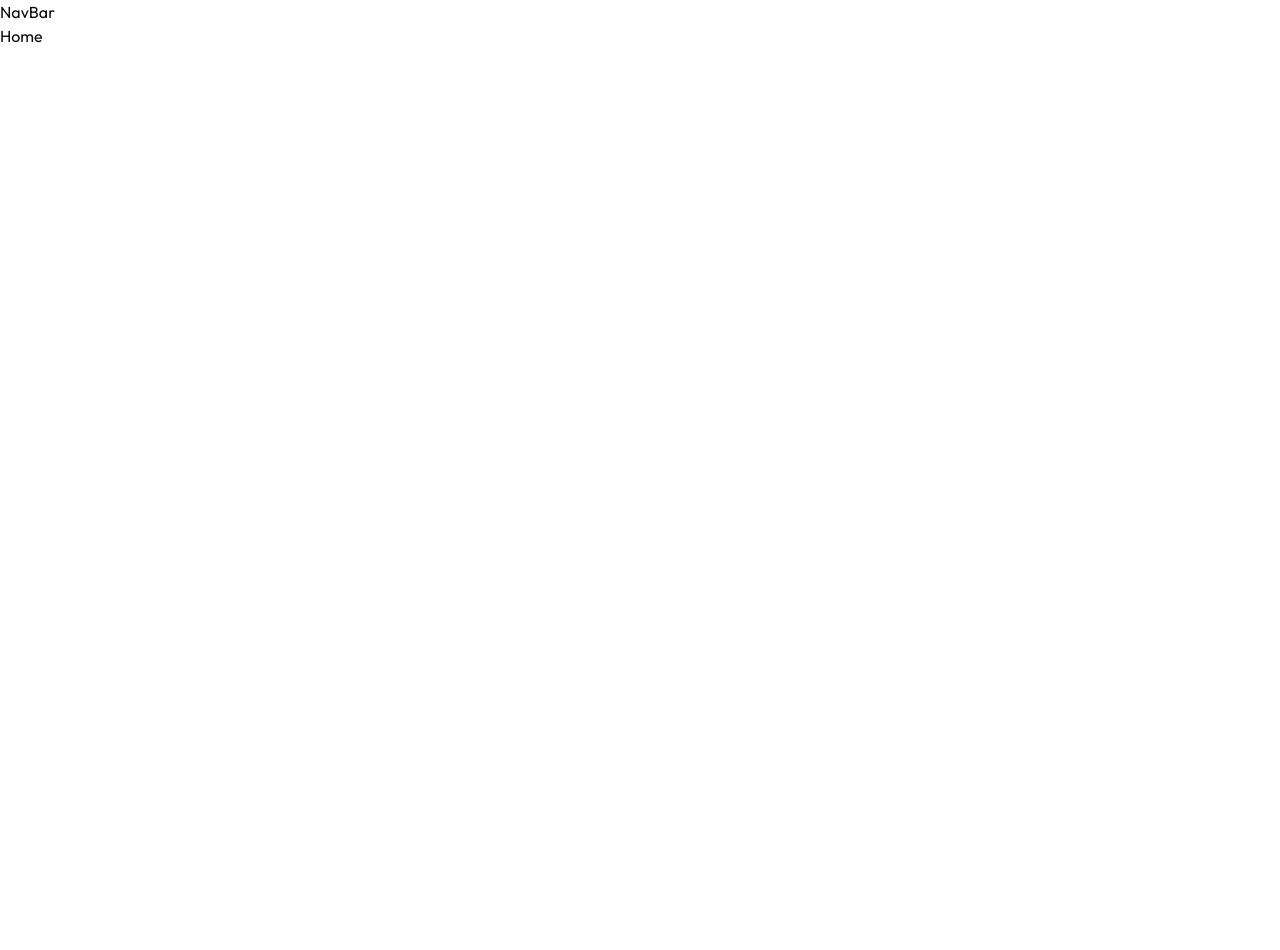
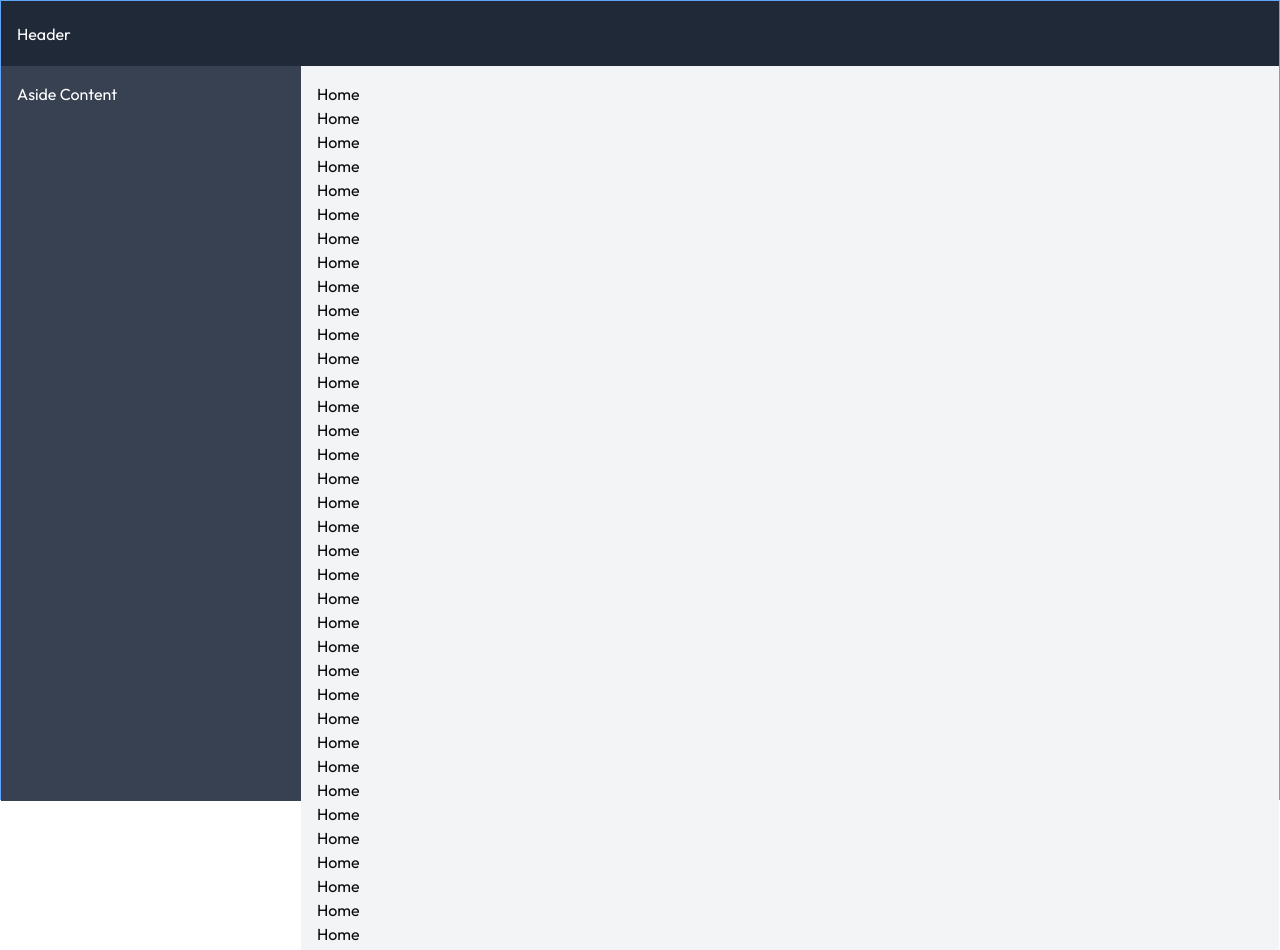
Before and after one commit to Darcyu83/nextjs-15-eslint-prettier, a Next.js app: page / in a window 1280 px wide. Shown: the top 950 px of the page. Before the commit the page ends 800 px from the top, so only its background shows below. Built offline with nearby package versions, Linux system fonts and the light colour scheme.

Commit message:
프로젝트 레이아웃 적용

```diff
--- a/package.json
+++ b/package.json
@@ -13,6 +13,7 @@
   "dependencies": {
     "class-variance-authority": "^0.7.1",
     "clsx": "^2.1.1",
+    "lucide": "^0.468.0",
     "lucide-react": "^0.468.0",
     "next": "15.1.0",
     "react": "^19.0.0",
--- a/src/app/dnd/page.tsx
+++ b/src/app/dnd/page.tsx
@@ -4,7 +4,7 @@ interface IProps {}
 
 function DND(props: IProps) {
   return (
-    <div style={{}}>
+    <div>
       <ChessBoard />
     </div>
   );
--- a/src/app/globals.css
+++ b/src/app/globals.css
@@ -33,6 +33,9 @@ body {
     --chart-4: 43 74% 66%;
     --chart-5: 27 87% 67%;
     --radius: 0.5rem;
+
+    --layout-header-height: 65px;
+    --layout-aside-nav-width: 300px;
   }
   .dark {
     --background: 0 0% 3.9%;
--- a/src/app/layout.tsx
+++ b/src/app/layout.tsx
@@ -31,10 +31,22 @@ export default function RootLayout({
     <html lang='en'>
       <body
         // className={`${geistSans.variable} ${geistMono.variable} antialiased`}
-        className={fontOutfit.className}
+        className={`${fontOutfit.className} relative h-dvh overflow-scroll border border-blue-400`}
       >
-        <h1>NavBar</h1>
-        {children}
+        <div className='grid min-h-screen grid-cols-[300px_1fr] grid-rows-[65px_auto]'>
+          {/* Header */}
+          <header className='z-1 sticky left-0 top-0 col-span-2 flex h-[65px] items-center bg-gray-800 px-4 text-white'>
+            <h1>Header</h1>
+          </header>
+
+          {/* Aside */}
+          <aside className='z-1 sticky left-0 top-[65px] h-[calc(100vh-65px)] bg-gray-700 p-4 text-white'>
+            <p>Aside Content</p>
+          </aside>
+
+          {/* Main */}
+          <main className='bg-gray-100 p-4'>{children}</main>
+        </div>
       </body>
     </html>
   );
--- a/src/app/page.tsx
+++ b/src/app/page.tsx
@@ -2,6 +2,49 @@ export default function Home() {
   return (
     <div>
       <h1>Home</h1>
+      <h1>Home</h1>
+      <h1>Home</h1>
+      <h1>Home</h1>
+      <h1>Home</h1>
+      <h1>Home</h1>
+      <h1>Home</h1>
+      <h1>Home</h1>
+      <h1>Home</h1>
+      <h1>Home</h1>
+      <h1>Home</h1>
+      <h1>Home</h1>
+      <h1>Home</h1>
+      <h1>Home</h1>
+      <h1>Home</h1>
+      <h1>Home</h1>
+      <h1>Home</h1>
+      <h1>Home</h1>
+      <h1>Home</h1>
+      <h1>Home</h1>
+      <h1>Home</h1>
+      <h1>Home</h1>
+      <h1>Home</h1>
+      <h1>Home</h1>
+      <h1>Home</h1>
+      <h1>Home</h1>
+      <h1>Home</h1>
+      <h1>Home</h1>
+      <h1>Home</h1>
+      <h1>Home</h1>
+      <h1>Home</h1>
+      <h1>Home</h1>
+      <h1>Home</h1>
+      <h1>Home</h1>
+      <h1>Home</h1>
+      <h1>Home</h1>
+      <h1>Home</h1>
+      <h1>Home</h1>
+      <h1>Home</h1>
+      <h1>Home</h1>
+      <h1>Home</h1>
+      <h1>Home</h1>
+      <h1>Home</h1>
+      <h1>Home</h1>
     </div>
   );
 }
--- a/src/components/NavBar.tsx
+++ /dev/null
@@ -1,11 +0,0 @@
-interface IProps {}
-
-function NavBar(props: IProps) {
-  return (
-    <div style={{}}>
-      <h1>NavBar</h1>
-    </div>
-  );
-}
-
-export default NavBar;
--- /dev/null
+++ b/src/components/layout/Header.tsx
@@ -0,0 +1,11 @@
+interface IProps {}
+
+function Header(props: IProps) {
+  return (
+    <div className='h-[var(--layout-header-height)] bg-blue-400'>
+      <h1>Header</h1>
+    </div>
+  );
+}
+
+export default Header;
--- /dev/null
+++ b/src/components/layout/SideNavBar.tsx
@@ -0,0 +1,24 @@
+import { CircleUser, FileVideo, PanelsTopLeft, ShieldPlus } from 'lucide';
+
+interface IProps {}
+
+function SideNavBar(props: IProps) {
+  const MenuOption = [
+    { id: 1, name: 'Dashboard', path: '/dashboard', icon: PanelsTopLeft },
+    {
+      id: 2,
+      name: 'Create New',
+      path: '/dashboard/create-new',
+      icon: FileVideo,
+    },
+    { id: 3, name: 'Upgrade', path: '/upgrade', icon: ShieldPlus },
+    { id: 4, name: 'Account', path: '/account', icon: CircleUser },
+  ] as const;
+  return (
+    <div className='bg-sky-200'>
+      <h1>SideNavBar</h1>
+    </div>
+  );
+}
+
+export default SideNavBar;
--- /dev/null
+++ b/src/styles/constants.ts
@@ -0,0 +1,2 @@
+export const LAYOUT_HEADER_H = 'var(--layout-header-height)';
+export const LAYOUT_ASIDE_NAV_W = 'var(--layout-header-height)';
```
Also changed, not shown: 1 other file (tests, documents, lock files or other folders).
